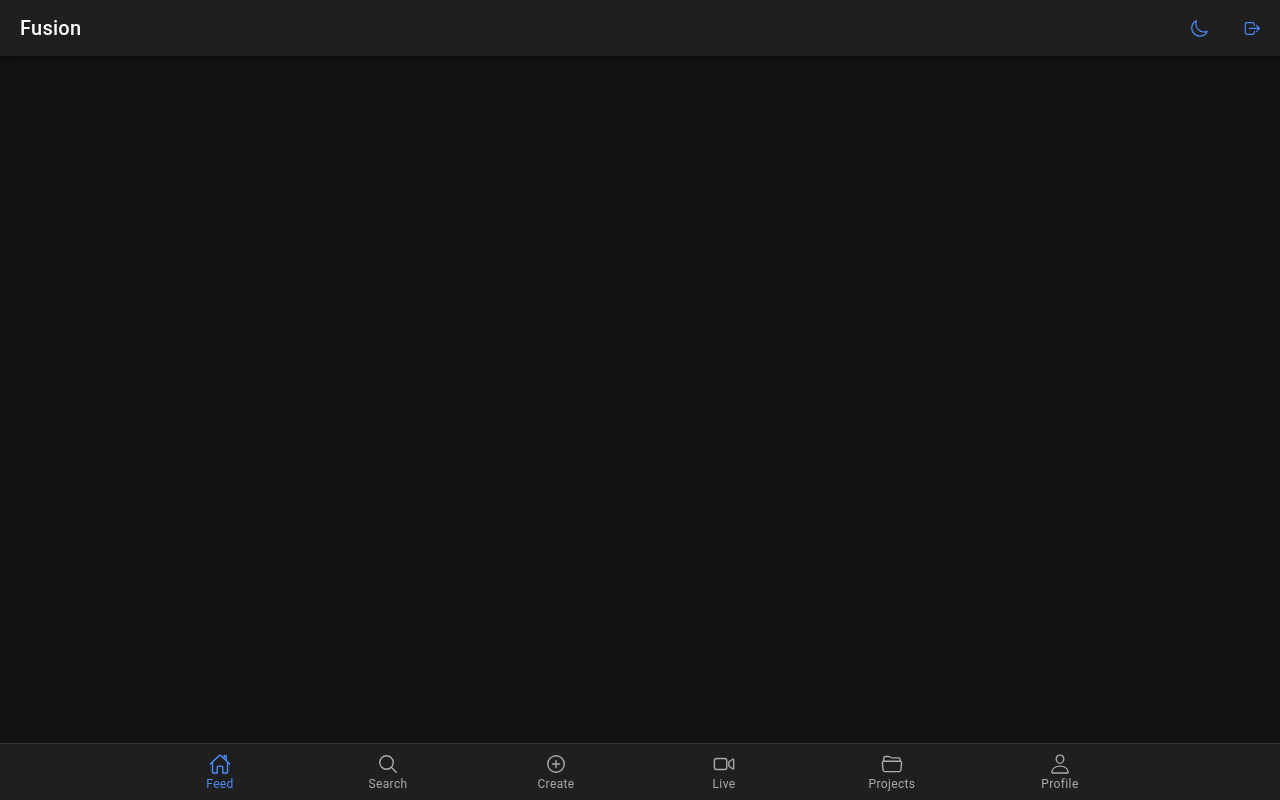
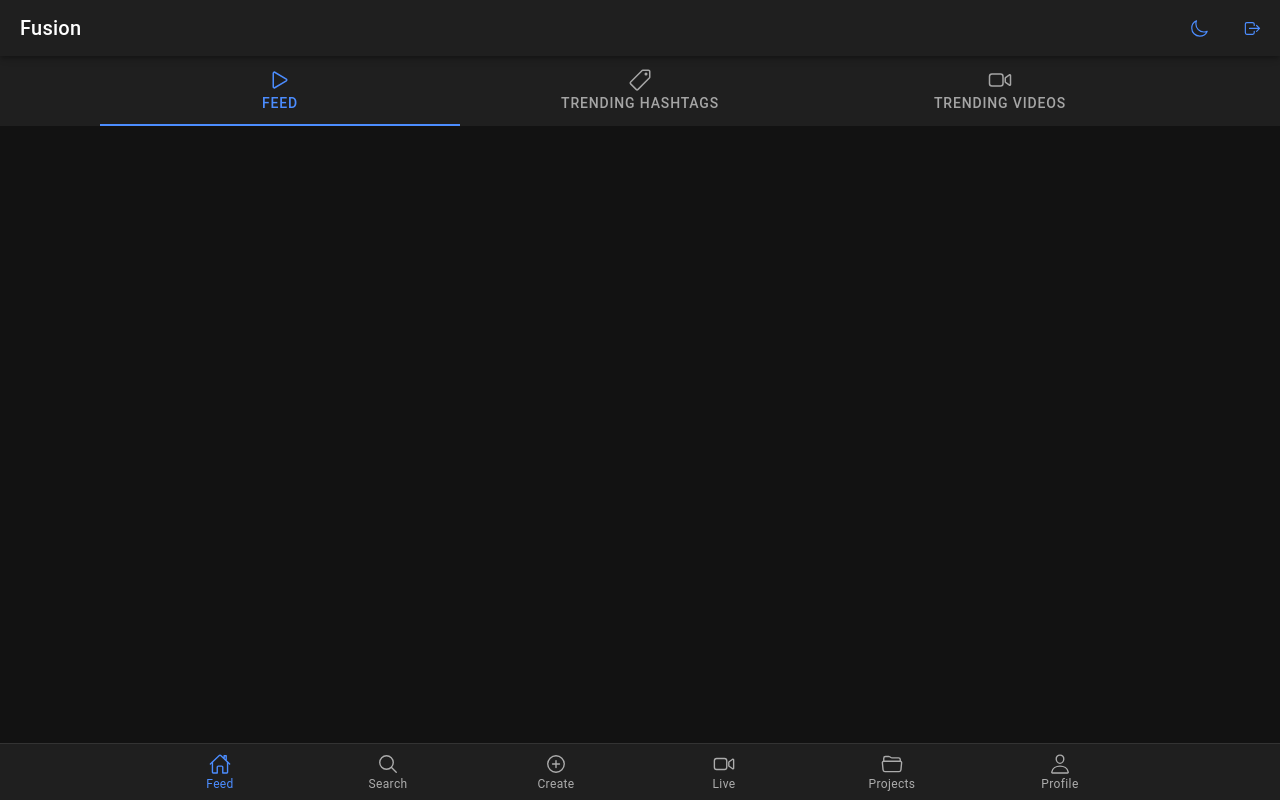
Before and after one commit to Yevhen2mc2/fusion-client, a React (Vite) app: page /login in a window 1280 px wide. Both pictures are taken after a click on the element "SIGN IN". Built offline with nearby package versions, Linux system fonts and the light colour scheme.

Commit message:
add trending hashtags and videos sections to feed with segmented navigation

```diff
--- a/src/pages/feed.tsx
+++ b/src/pages/feed.tsx
@@ -1,13 +1,71 @@
+import { useState } from 'react';
 import {
+  IonBadge,
   IonContent,
   IonHeader,
+  IonIcon,
+  IonItem,
+  IonLabel,
+  IonList,
   IonPage,
+  IonSegment,
+  IonSegmentButton,
+  IonThumbnail,
   IonTitle,
   IonToolbar,
 } from '@ionic/react';
+import {
+  personOutline,
+  playOutline,
+  pricetagOutline,
+  trendingUpOutline,
+  videocamOutline,
+} from 'ionicons/icons';
 import { AppHeader } from '../components/layout/app-header.tsx';
+import { formatCount } from '../utils/format.ts';
 
-const Feed = () => (
+const TRENDING_HASHTAGS = [
+  { tag: 'fyp', postCount: 2400000, growPercent: 14 },
+  { tag: 'viral', postCount: 1800000, growPercent: 22 },
+  { tag: 'dance', postCount: 980000, growPercent: 8 },
+  { tag: 'comedy', postCount: 760000, growPercent: 31 },
+  { tag: 'fitness', postCount: 540000, growPercent: 17 },
+];
+
+const TRENDING_VIDEOS = [
+  {
+    name: 'Morning routine that changed my life',
+    author: '@wellnessguru',
+    previewImage: 'https://picsum.photos/seed/v1/120/80',
+  },
+  {
+    name: 'Trying viral food combos',
+    author: '@foodievibes',
+    previewImage: 'https://picsum.photos/seed/v2/120/80',
+  },
+  {
+    name: 'Night city skateboarding',
+    author: '@skatelife',
+    previewImage: 'https://picsum.photos/seed/v3/120/80',
+  },
+  {
+    name: 'Easy 3-minute abs workout',
+    author: '@fitquick',
+    previewImage: 'https://picsum.photos/seed/v4/120/80',
+  },
+  {
+    name: 'Street magic reactions',
+    author: '@magicmoments',
+    previewImage: 'https://picsum.photos/seed/v5/120/80',
+  },
+];
+
+const Feed = () => {
+  const [segment, setSegment] = useState<'feed' | 'hashtags' | 'videos'>(
+    'feed',
+  );
+
+  return (
     <IonPage>
       <AppHeader />
       <IonContent fullscreen>
@@ -16,8 +74,74 @@ const Feed = () => (
             <IonTitle size="large">Feed</IonTitle>
           </IonToolbar>
         </IonHeader>
+        <IonToolbar>
+          <IonSegment
+            value={segment}
+            onIonChange={(e) =>
+              setSegment(e.detail.value as 'feed' | 'hashtags' | 'videos')
+            }
+          >
+            <IonSegmentButton value="feed">
+              <IonIcon icon={playOutline} />
+              <IonLabel>Feed</IonLabel>
+            </IonSegmentButton>
+            <IonSegmentButton value="hashtags">
+              <IonIcon icon={pricetagOutline} />
+              <IonLabel>Trending Hashtags</IonLabel>
+            </IonSegmentButton>
+            <IonSegmentButton value="videos">
+              <IonIcon icon={videocamOutline} />
+              <IonLabel>Trending Videos</IonLabel>
+            </IonSegmentButton>
+          </IonSegment>
+        </IonToolbar>
+
+        {segment === 'feed' && <div />}
+
+        {segment === 'hashtags' && (
+          <IonList>
+            {TRENDING_HASHTAGS.map(({ tag, postCount, growPercent }) => (
+              <IonItem key={tag}>
+                <IonIcon icon={pricetagOutline} slot="start" />
+                <IonLabel>
+                  <h2>#{tag}</h2>
+                  <p>{formatCount(postCount)} posts</p>
+                </IonLabel>
+                <IonBadge slot="end" color="success">
+                  <IonIcon icon={trendingUpOutline} /> +{growPercent}%
+                </IonBadge>
+              </IonItem>
+            ))}
+          </IonList>
+        )}
+
+        {segment === 'videos' && (
+          <IonList>
+            {TRENDING_VIDEOS.map(({ name, author, previewImage }) => (
+              <IonItem key={name}>
+                <IonThumbnail slot="start">
+                  <img src={previewImage} alt={name} />
+                </IonThumbnail>
+                <IonLabel>
+                  <h2>{name}</h2>
+                  <p
+                    style={{
+                      display: 'flex',
+                      alignItems: 'center',
+                      gap: '4px',
+                      marginTop: '2px',
+                    }}
+                  >
+                    <IonIcon icon={personOutline} /> {author}
+                  </p>
+                </IonLabel>
+              </IonItem>
+            ))}
+          </IonList>
+        )}
       </IonContent>
     </IonPage>
   );
+};
 
 export default Feed;
```
Lines whose indentation alone changed are shown as unchanged.
